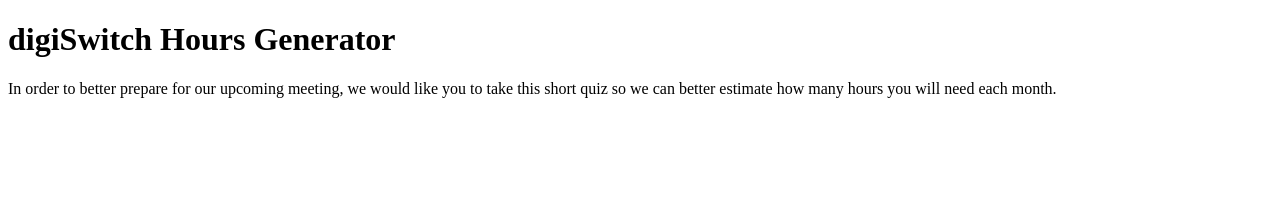
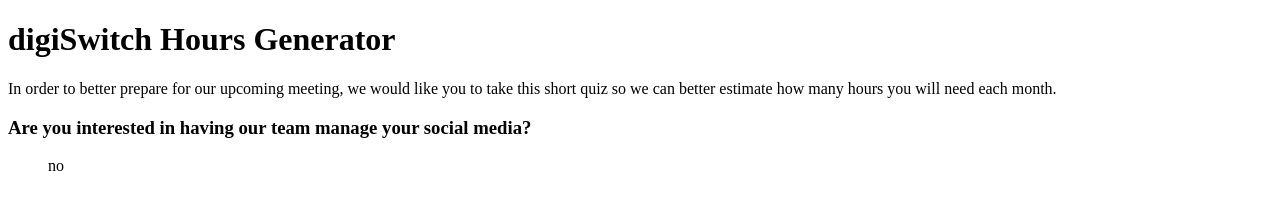
Before and after one commit to ashley-breunich/digiswitch-hours, a plain HTML site: page index.html in a window 1280 px wide. Both pictures are taken after a click on the button "Begin the Quiz". Drawn offline with nearby package versions, Linux system fonts and the light colour scheme.

Commit message:
Working on jQuery

```diff
--- a/app.js
+++ b/app.js
@@ -2,8 +2,17 @@
 
 let total = 0;
 
-$("#questions").hide();
-$("#begin").on("click", function() {
-    $("#begin").hide();
-    $("#questions").show();
+let serviceData = [
+    {
+        question: 'Are you interested in having our team manage your social media?',
+        answers: ['yes', 'no'],
+    }
+]
+
+$('#begin').on('click', function() {
+    $('#begin').hide();
+    $('#service-question').text(serviceData[0].question);
+    jQuery.each(serviceData[0].answers, function(index, value) {
+        $('#service-answers').add("li").text(value);
+    })
 })
--- a/index.html
+++ b/index.html
@@ -12,10 +12,8 @@
     </div>
     <button id="begin">Begin the Quiz</button>
     <div id="questions">
-        <h3></h3>
-        <ul>
-            <li></li>
-        </ul>
+        <h3 id="service-question"></h3>
+        <ul id="service-answers"></ul>
     </div>
     <script src="https://code.jquery.com/jquery-3.3.1.js" integrity="sha256-2Kok7MbOyxpgUVvAk/HJ2jigOSYS2auK4Pfzbm7uH60="
     crossorigin="anonymous"></script>
```
